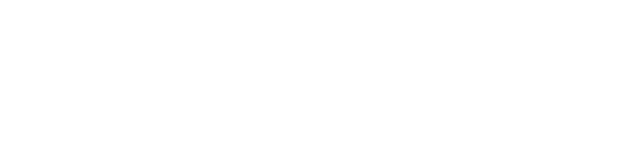
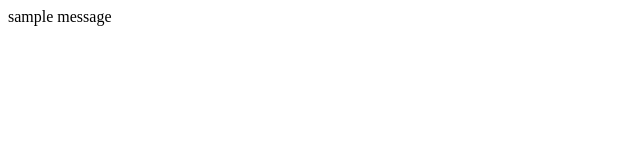
Before and after one commit to pinturavi/sample, a plain HTML site: page index.html in a window 1280 px wide. Shown: the whole page, without its empty margins (0-640 px from the left). Drawn offline with Linux system fonts and the light colour scheme.

Commit message:
Update index.html

```diff
--- a/index.html
+++ b/index.html
@@ -8,6 +8,6 @@
     <title>Hello</title>
 </head>
 <body>
-
+sample message
 </body>
 </html>
```
